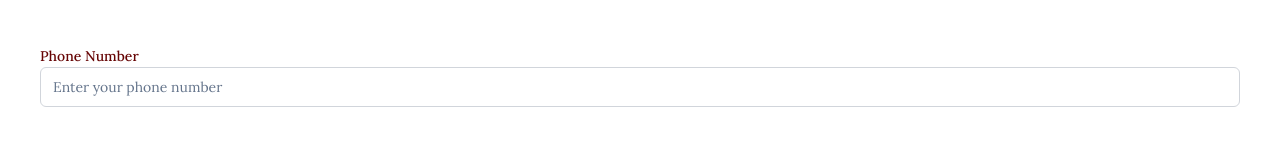
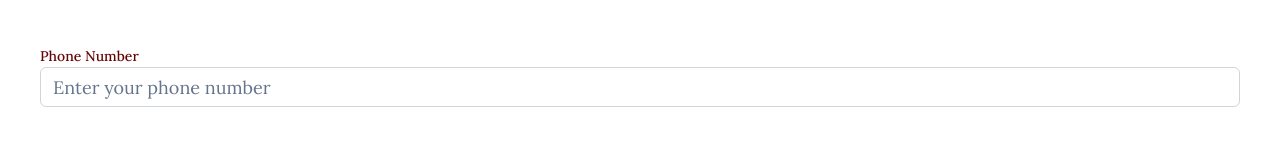
Before and after one commit to Ratana10/deluxe-shop, a Next.js app: page /checkouts in a window 1280 px wide. Shown: the part 137-287 px from the top of the page. Built offline with nearby package versions, Linux system fonts and the light colour scheme; no server answers.

Commit message:
update input

```diff
--- a/src/app/globals.css
+++ b/src/app/globals.css
@@ -1,6 +1,21 @@
 @tailwind base;
 @tailwind components;
 @tailwind utilities;
+
+html {
+  overflow-y: scroll;
+}
+
+body {
+  width: 100vw;
+  overflow-x: hidden;
+}
+
+@layer utilities {
+  .overflow-unset {
+    overflow: unset !important;
+  }
+}
 
 @layer base {
   :root {
--- a/src/components/ui/input.tsx
+++ b/src/components/ui/input.tsx
@@ -1,6 +1,6 @@
-import * as React from "react"
+import * as React from "react";
 
-import { cn } from "@/lib/utils"
+import { cn } from "@/lib/utils";
 
 export interface InputProps
   extends React.InputHTMLAttributes<HTMLInputElement> {}
@@ -11,15 +11,15 @@ const Input = React.forwardRef<HTMLInputElement, InputProps>(
       <input
         type={type}
         className={cn(
-          "flex h-10 w-full rounded-md border border-input bg-background px-3 py-2 text-sm ring-offset-background file:border-0 file:bg-transparent file:text-sm file:font-medium file:text-foreground placeholder:text-muted-foreground focus-visible:outline-none focus-visible:ring-2 focus-visible:ring-ring focus-visible:ring-offset-2 disabled:cursor-not-allowed disabled:opacity-50",
+          "flex h-10 w-full rounded-md border border-input bg-background px-3 py-2 text-base md:text-lg ring-offset-background file:border-0 file:bg-transparent file:text-sm file:font-medium file:text-foreground placeholder:text-muted-foreground focus-visible:outline-none focus-visible:ring-2 focus-visible:ring-ring focus-visible:ring-offset-2 disabled:cursor-not-allowed disabled:opacity-50",
           className
         )}
         ref={ref}
         {...props}
       />
-    )
+    );
   }
-)
-Input.displayName = "Input"
+);
+Input.displayName = "Input";
 
-export { Input }
+export { Input };
```
